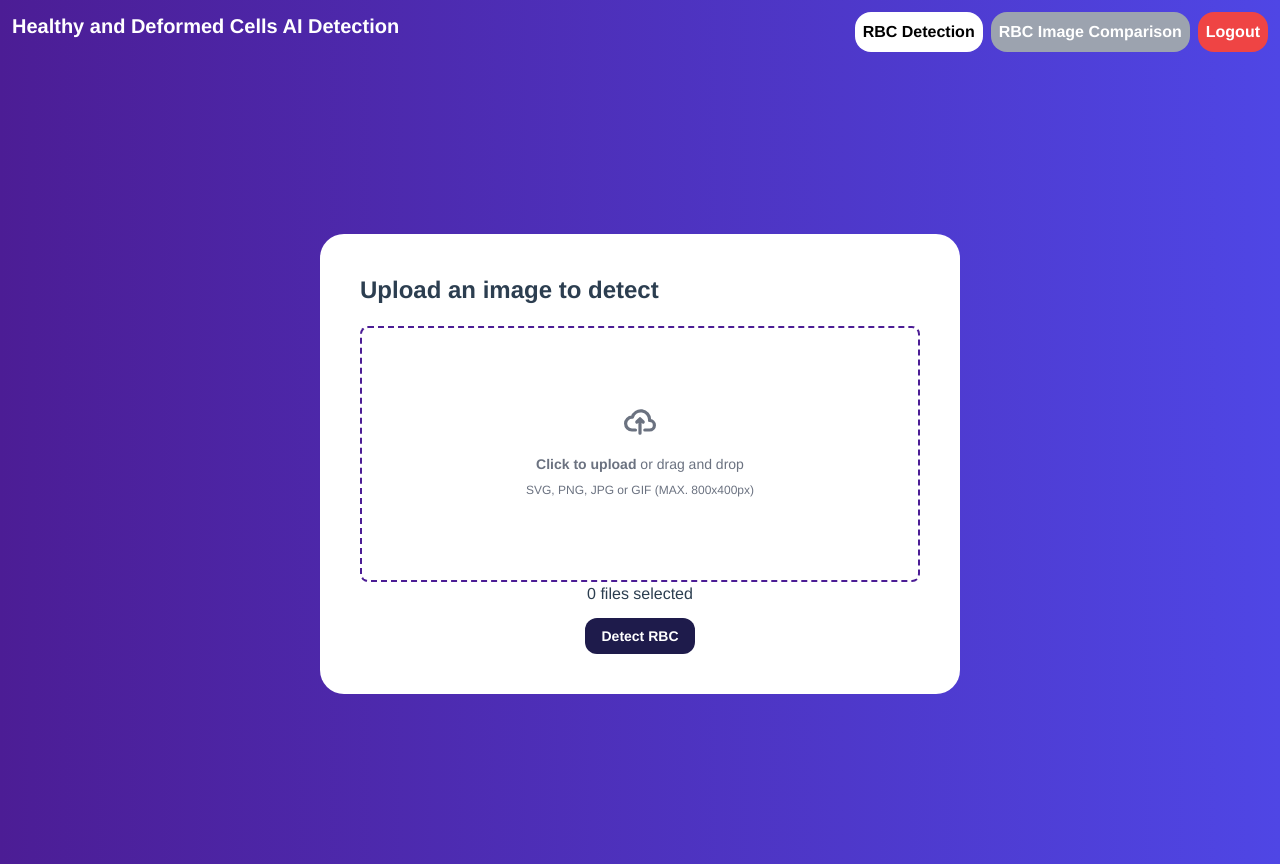
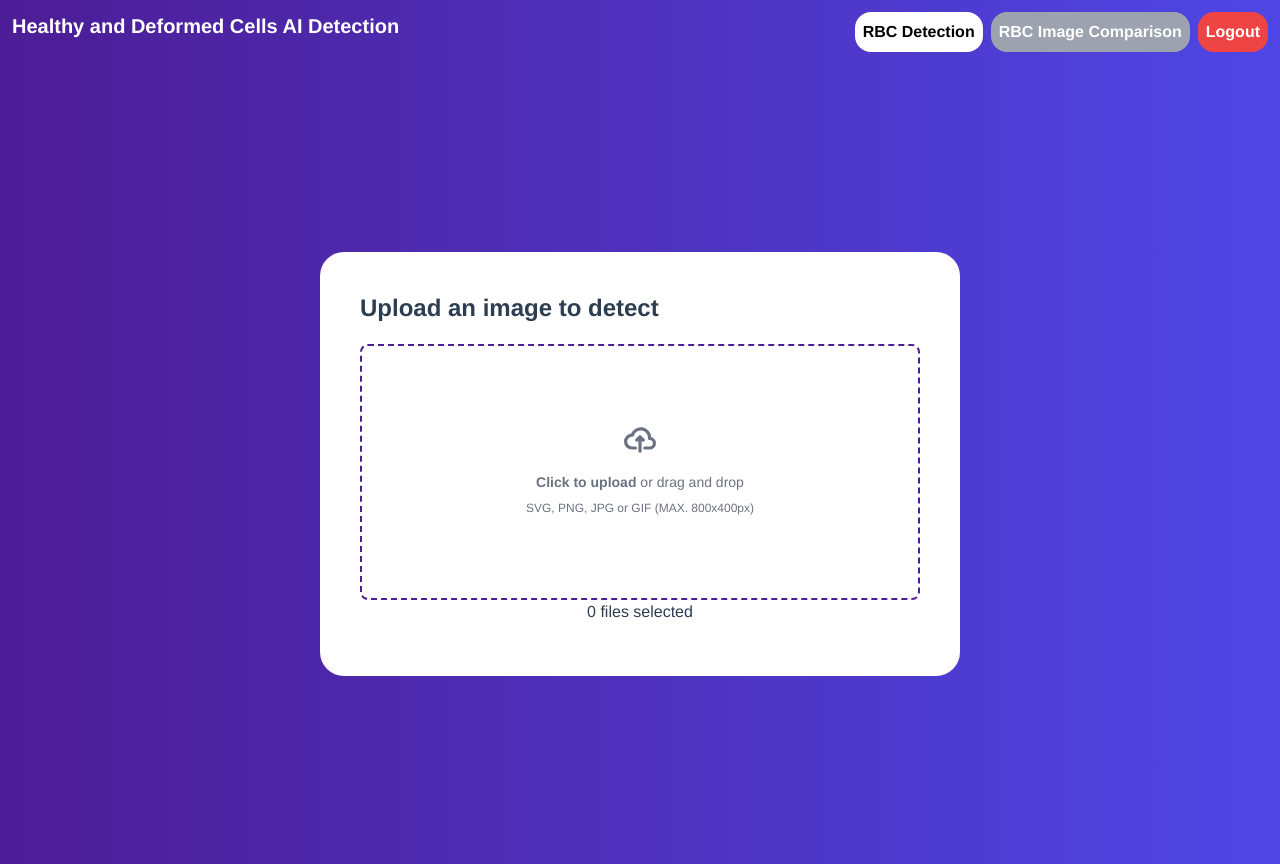
Before and after one commit to JunYuiFeng/MS-RBC-DETECTION-AI-Project, a Vue app in the folder client/: page /detect in a window 1280 px wide. Built offline with nearby package versions, Linux system fonts and the light colour scheme; sample sign-in values are in the browser's storage.

Commit message:
0 healthy cells bug FIXED

```diff
--- a/client/src/views/RBCDetection.vue
+++ b/client/src/views/RBCDetection.vue
@@ -14,13 +14,7 @@
       </div>
       <div v-if="error" class="text-red-500 mt-3">{{ error }}</div>
       <div class="flex justify-center mt-3">
-        <button
-          class="hover:bg-blue-700 text-white font-bold py-2 px-4 bg-indigo-950 text-sm rounded-xl transition-all"
-          @click="detect"
-        >
-          {{ !isLoading ? "Detect RBC" : "" }}
-          <LoadingSpinner v-if="isLoading" />
-        </button>
+        <LoadingSpinner v-if="isLoading" />
       </div>
     </div>
   </div>
@@ -29,14 +23,11 @@
 <script setup lang="ts">
 import DropFile from "/src/components/DropFile.vue";
 import RBCResults from "/src/components/RBCResults.vue";
-import { ref } from "vue";
 import usePredict from "@/composables/usePredict";
 import LoadingSpinner from "@/components/LoadingSpinner.vue";
 
 const { prediction, isLoading, error, predictImage, hasPrediction } =
   usePredict();
-
-const showRBCResults = ref(false);
 
 const handleSelectedFile = (files: FileList | null) => {
   if (files && files.length > 0) {
@@ -45,9 +36,6 @@ const handleSelectedFile = (files: FileList | null) => {
   }
 };
 
-const detect = () => {
-  showRBCResults.value = true;
-};
 </script>
 
 <style scoped></style>
```
Also changed, not shown: 2 other files (tests, documents, lock files or other folders).
